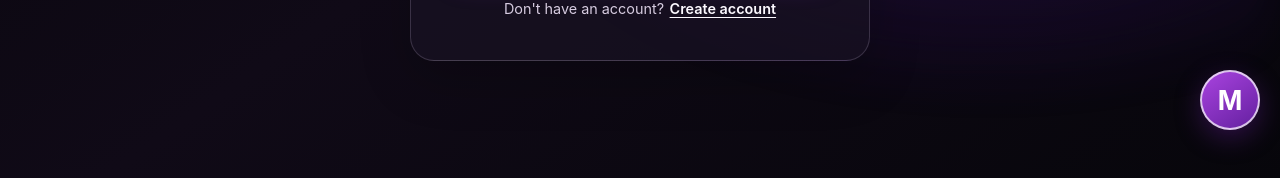
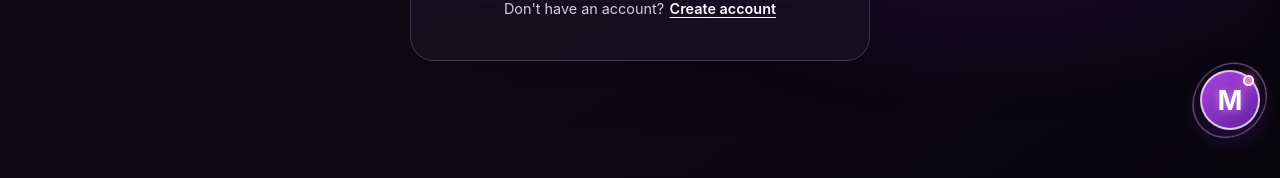
Before and after one commit to ShabariES/Mahi-Voice-Assist, a React (Vite) app in the folder frontend/: page /login in a window 1280 px wide. Shown: the part 650-828 px from the top of the page. Built offline with nearby package versions, Linux system fonts and the light colour scheme; no server answers.

Commit message:
Add AI cosmic accents to dashboard

```diff
--- a/frontend/src/styles/navigation-assistant.css
+++ b/frontend/src/styles/navigation-assistant.css
@@ -35,6 +35,8 @@
 }
 
 .navigation-assistant .navigation-assistant-launcher {
+  position: relative;
+  isolation: isolate;
   width: 3.75rem;
   height: 3.75rem;
   display: grid;
@@ -46,6 +48,37 @@
   box-shadow: 0 8px 26px rgba(103, 31, 154, 0.4);
   font-size: 1.65rem;
   line-height: 1;
+}
+
+.navigation-assistant .navigation-assistant-launcher::before {
+  position: absolute;
+  inset: -0.45rem -0.72rem;
+  z-index: -1;
+  border: 1px solid rgba(228, 166, 255, 0.55);
+  border-radius: 50%;
+  content: '';
+  transform: rotate(-32deg);
+  pointer-events: none;
+}
+
+.navigation-assistant .navigation-assistant-launcher::after {
+  position: absolute;
+  top: 0.2rem;
+  right: 0.28rem;
+  width: 0.42rem;
+  height: 0.42rem;
+  border: 2px solid #fff;
+  border-radius: 50%;
+  background: #f47acb;
+  box-shadow: 0 0 12px rgba(255, 110, 210, 0.9);
+  content: '';
+  pointer-events: none;
+}
+
+.navigation-assistant .navigation-assistant-launcher > span {
+  position: relative;
+  z-index: 1;
+  text-shadow: 0 1px 9px rgba(255, 220, 255, 0.45);
 }
 
 .navigation-assistant-launcher:hover,
@@ -133,3 +166,13 @@
     bottom: 0.75rem;
   }
 }
+
+@media (prefers-reduced-motion: no-preference) {
+  .navigation-assistant .navigation-assistant-launcher::before {
+    animation: mahi-orbit 12s linear infinite;
+  }
+
+  @keyframes mahi-orbit {
+    to { transform: rotate(328deg); }
+  }
+}
--- a/frontend/src/styles/premium.css
+++ b/frontend/src/styles/premium.css
@@ -1299,6 +1299,7 @@ body {
 /* Mahi product surface */
 .dashboard-hero {
   position: relative;
+  isolation: isolate;
   display: grid;
   grid-template-columns: minmax(0, 1.15fr) minmax(250px, 0.85fr);
   align-items: center;
@@ -1314,15 +1315,30 @@ body {
   box-shadow: 0 24px 65px rgba(0, 0, 0, 0.2);
 }
 
+.dashboard-hero::before {
+  position: absolute;
+  inset: 0;
+  z-index: 0;
+  background-image:
+    radial-gradient(circle at 13% 24%, rgba(255, 255, 255, 0.72) 0 1px, transparent 2px),
+    radial-gradient(circle at 31% 76%, rgba(229, 175, 255, 0.68) 0 1.5px, transparent 2.5px),
+    radial-gradient(circle at 68% 16%, rgba(255, 255, 255, 0.82) 0 1px, transparent 2px),
+    radial-gradient(circle at 92% 58%, rgba(255, 108, 203, 0.78) 0 1.5px, transparent 2.5px),
+    radial-gradient(circle at 80% 27%, rgba(255, 219, 249, 0.96) 0 3px, rgba(241, 81, 189, 0.82) 4px 14px, rgba(185, 52, 199, 0.48) 15px 25px, transparent 26px);
+  content: '';
+  opacity: 0.62;
+  pointer-events: none;
+}
+
 .dashboard-hero::after {
   position: absolute;
   right: -110px;
   bottom: -250px;
   width: 430px;
   height: 430px;
-  border: 1px solid rgba(255, 255, 255, 0.1);
+  border: 1px solid rgba(232, 168, 255, 0.16);
   border-radius: 50%;
-  box-shadow: 0 0 0 35px rgba(255, 255, 255, 0.025), 0 0 0 75px rgba(255, 255, 255, 0.02);
+  box-shadow: 0 0 0 35px rgba(255, 255, 255, 0.025), 0 0 0 75px rgba(255, 255, 255, 0.02), inset 0 0 40px rgba(194, 75, 240, 0.08);
   content: '';
   pointer-events: none;
 }
```
